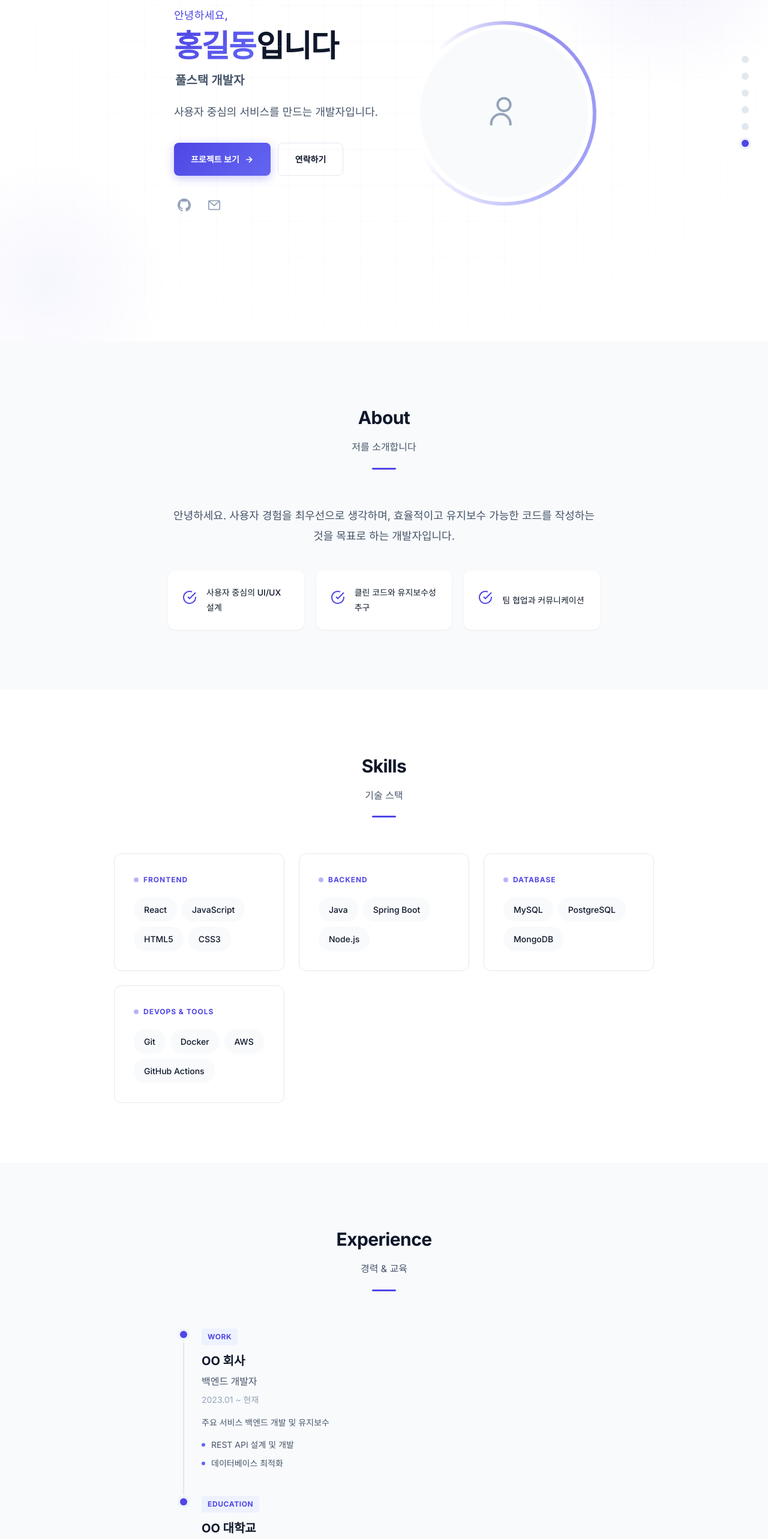
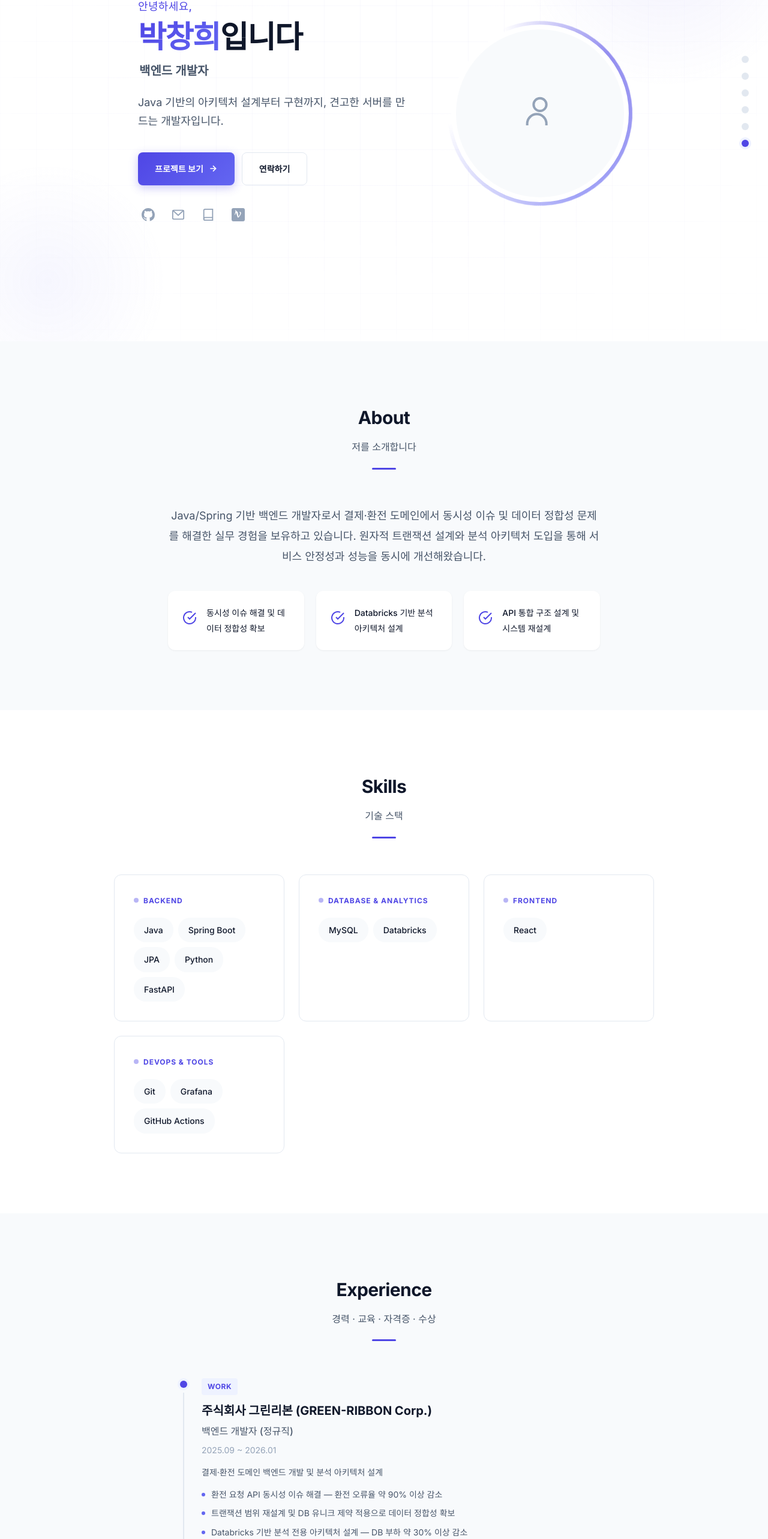
Before and after one commit to WindowisPark/WindowisPark.github.io, a React (Vite) app: page / in a window 1280 px wide. Shown: the part 231-2797 px from the top of the page at 60% size. Built offline with nearby package versions, Linux system fonts and the light colour scheme; a web font is replaced by a local one.

Commit message:
Add real profile data with certificates and awards

```diff
--- a/src/components/Contact/Contact.jsx
+++ b/src/components/Contact/Contact.jsx
@@ -52,6 +52,31 @@ export default function Contact() {
                 <span className={styles.cardValue}>{contact.phone}</span>
               </a>
             )}
+
+            {contact.blog && (
+              <a href={contact.blog} target="_blank" rel="noopener noreferrer" className={styles.card}>
+                <div className={styles.cardIcon}>
+                  <svg width="24" height="24" viewBox="0 0 24 24" fill="none" stroke="currentColor" strokeWidth="2">
+                    <path d="M4 19.5A2.5 2.5 0 016.5 17H20"/>
+                    <path d="M6.5 2H20v20H6.5A2.5 2.5 0 014 19.5v-15A2.5 2.5 0 016.5 2z"/>
+                  </svg>
+                </div>
+                <span className={styles.cardLabel}>Tistory</span>
+                <span className={styles.cardValue}>jose5744</span>
+              </a>
+            )}
+
+            {contact.velog && (
+              <a href={contact.velog} target="_blank" rel="noopener noreferrer" className={styles.card}>
+                <div className={styles.cardIcon}>
+                  <svg width="24" height="24" viewBox="0 0 24 24" fill="currentColor">
+                    <path d="M3 0C1.338 0 0 1.338 0 3v18c0 1.662 1.338 3 3 3h18c1.662 0 3-1.338 3-3V3c0-1.662-1.338-3-3-3H3zm6.883 6.25c.63 0 1.005.3 1.125.9l1.463 8.303c.465-.615.846-1.133 1.146-1.553.465-.66.893-1.418 1.283-2.273.405-.855.608-1.62.608-2.295 0-.405-.113-.727-.338-.968-.21-.255-.608-.577-1.193-.968.705-.33 1.238-.51 1.598-.51.36 0 .705.18 1.035.54.345.345.518.855.518 1.53 0 1.29-.608 2.805-1.823 4.545-.405.585-1.253 1.71-2.543 3.378l-1.838.03L8.21 8.005c-.285.705-.54 1.29-.765 1.755l-1.34 2.843-.6-.225c.63-2.22 1.118-4.215 1.463-5.985.12-.63.18-1.065.18-1.305 0-.27-.075-.48-.225-.63-.15-.165-.42-.345-.81-.54.42-.36.81-.54 1.17-.54l-.4-.128z"/>
+                  </svg>
+                </div>
+                <span className={styles.cardLabel}>Velog</span>
+                <span className={styles.cardValue}>bomboychang</span>
+              </a>
+            )}
           </div>
         </div>
       </div>
--- a/src/components/Experience/Experience.jsx
+++ b/src/components/Experience/Experience.jsx
@@ -3,19 +3,24 @@ import SectionTitle from '../common/SectionTitle';
 import styles from './Experience.module.css';
 
 export default function Experience() {
+  const allItems = [
+    ...profile.experience,
+    ...(profile.certificates || []).map((c) => ({ ...c, type: 'certificate' })),
+    ...(profile.awards || []).map((a) => ({ ...a, type: 'award' })),
+  ];
+
   return (
     <section id="experience" className={styles.section}>
       <div className="container">
-        <SectionTitle title="Experience" subtitle="경력 & 교육" />
+        <SectionTitle title="Experience" subtitle="경력 · 교육 · 자격증 · 수상" />
 
         <div className={styles.timeline}>
           {profile.experience.map((item, i) => (
-            <div key={i} className={styles.item}>
+            <div key={`exp-${i}`} className={styles.item}>
               <div className={styles.marker}>
                 <div className={styles.dot} />
-                {i < profile.experience.length - 1 && <div className={styles.line} />}
+                <div className={styles.line} />
               </div>
-
               <div className={styles.card}>
                 <span className={styles.badge}>
                   {item.type === 'work' ? 'WORK' : 'EDUCATION'}
@@ -35,6 +40,41 @@ export default function Experience() {
             </div>
           ))}
         </div>
+
+        {(profile.certificates?.length > 0 || profile.awards?.length > 0) && (
+          <div className={styles.extras}>
+            {profile.awards?.length > 0 && (
+              <div className={styles.extraGroup}>
+                <h3 className={styles.extraTitle}>수상</h3>
+                <div className={styles.extraCards}>
+                  {profile.awards.map((a, i) => (
+                    <div key={i} className={styles.extraCard}>
+                      <span className={`${styles.badge} ${styles.badgeAward}`}>AWARD</span>
+                      <h4>{a.name}</h4>
+                      <p className={styles.extraDate}>{a.date}</p>
+                      {a.description && <p className={styles.extraDesc}>{a.description}</p>}
+                    </div>
+                  ))}
+                </div>
+              </div>
+            )}
+
+            {profile.certificates?.length > 0 && (
+              <div className={styles.extraGroup}>
+                <h3 className={styles.extraTitle}>자격증</h3>
+                <div className={styles.extraCards}>
+                  {profile.certificates.map((c, i) => (
+                    <div key={i} className={styles.extraCard}>
+                      <span className={`${styles.badge} ${styles.badgeCert}`}>CERTIFICATE</span>
+                      <h4>{c.name}</h4>
+                      <p className={styles.extraDate}>{c.date} · {c.issuer}</p>
+                    </div>
+                  ))}
+                </div>
+              </div>
+            )}
+          </div>
+        )}
       </div>
     </section>
   );
--- a/src/components/Experience/Experience.module.css
+++ b/src/components/Experience/Experience.module.css
@@ -104,6 +104,75 @@
   background: var(--color-primary-light);
 }
 
+/* ========== 수상 & 자격증 ========== */
+.extras {
+  max-width: 680px;
+  margin: 48px auto 0;
+  display: flex;
+  flex-direction: column;
+  gap: 40px;
+}
+
+.extraGroup {}
+
+.extraTitle {
+  font-size: var(--font-size-base);
+  font-weight: 700;
+  color: var(--color-text);
+  margin-bottom: 16px;
+  padding-left: 12px;
+  border-left: 3px solid var(--color-primary);
+}
+
+.extraCards {
+  display: grid;
+  grid-template-columns: repeat(auto-fill, minmax(260px, 1fr));
+  gap: 12px;
+}
+
+.extraCard {
+  background: var(--color-card-bg);
+  border: 1px solid var(--color-border);
+  border-radius: var(--border-radius-sm);
+  padding: 20px;
+  transition: all var(--transition);
+}
+
+.extraCard:hover {
+  border-color: var(--color-primary-light);
+  box-shadow: var(--shadow-sm);
+}
+
+.extraCard h4 {
+  font-size: var(--font-size-sm);
+  font-weight: 600;
+  color: var(--color-text);
+  margin-top: 4px;
+}
+
+.extraDate {
+  font-size: var(--font-size-xs);
+  color: var(--color-text-light);
+  margin-top: 4px;
+}
+
+.extraDesc {
+  font-size: var(--font-size-xs);
+  color: var(--color-text-secondary);
+  margin-top: 6px;
+  line-height: 1.5;
+}
+
+.badgeAward {
+  color: #b45309;
+  background: #fef3c7;
+}
+
+.badgeCert {
+  color: #047857;
+  background: #d1fae5;
+}
+
 @media (max-width: 480px) {
   .marker {
     display: none;
--- a/src/components/Hero/Hero.jsx
+++ b/src/components/Hero/Hero.jsx
@@ -55,6 +55,21 @@ export default function Hero() {
                 </svg>
               </a>
             )}
+            {contact.blog && (
+              <a href={contact.blog} target="_blank" rel="noopener noreferrer" aria-label="Blog">
+                <svg width="22" height="22" viewBox="0 0 24 24" fill="none" stroke="currentColor" strokeWidth="2">
+                  <path d="M4 19.5A2.5 2.5 0 016.5 17H20"/>
+                  <path d="M6.5 2H20v20H6.5A2.5 2.5 0 014 19.5v-15A2.5 2.5 0 016.5 2z"/>
+                </svg>
+              </a>
+            )}
+            {contact.velog && (
+              <a href={contact.velog} target="_blank" rel="noopener noreferrer" aria-label="Velog">
+                <svg width="22" height="22" viewBox="0 0 24 24" fill="currentColor">
+                  <path d="M3 0C1.338 0 0 1.338 0 3v18c0 1.662 1.338 3 3 3h18c1.662 0 3-1.338 3-3V3c0-1.662-1.338-3-3-3H3zm6.883 6.25c.63 0 1.005.3 1.125.9l1.463 8.303c.465-.615.846-1.133 1.146-1.553.465-.66.893-1.418 1.283-2.273.405-.855.608-1.62.608-2.295 0-.405-.113-.727-.338-.968-.21-.255-.608-.577-1.193-.968.705-.33 1.238-.51 1.598-.51.36 0 .705.18 1.035.54.345.345.518.855.518 1.53 0 1.29-.608 2.805-1.823 4.545-.405.585-1.253 1.71-2.543 3.378l-1.838.03L8.21 8.005c-.285.705-.54 1.29-.765 1.755l-1.34 2.843-.6-.225c.63-2.22 1.118-4.215 1.463-5.985.12-.63.18-1.065.18-1.305 0-.27-.075-.48-.225-.63-.15-.165-.42-.345-.81-.54.42-.36.81-.54 1.17-.54l-.4-.128z"/>
+                </svg>
+              </a>
+            )}
           </div>
         </div>
 
--- a/src/data/profile.json
+++ b/src/data/profile.json
@@ -1,60 +1,86 @@
 {
-  "name": "홍길동",
-  "nameEn": "Gildong Hong",
-  "title": "풀스택 개발자",
-  "subtitle": "사용자 중심의 서비스를 만드는 개발자입니다.",
+  "name": "박창희",
+  "nameEn": "Park Changhee",
+  "title": "백엔드 개발자",
+  "subtitle": "Java 기반의 아키텍처 설계부터 구현까지, 견고한 서버를 만드는 개발자입니다.",
   "profileImage": "",
   "contact": {
-    "email": "example@email.com",
-    "phone": "010-0000-0000",
+    "email": "josechang5744@gmail.com",
+    "email2": "jose5744@naver.com",
+    "phone": "010-3027-0894",
     "github": "https://github.com/WindowisPark",
-    "blog": ""
+    "blog": "https://jose5744.tistory.com",
+    "velog": "https://velog.io/@bomboychang/posts"
   },
   "about": {
-    "description": "안녕하세요. 사용자 경험을 최우선으로 생각하며, 효율적이고 유지보수 가능한 코드를 작성하는 것을 목표로 하는 개발자입니다.",
+    "description": "Java/Spring 기반 백엔드 개발자로서 결제·환전 도메인에서 동시성 이슈 및 데이터 정합성 문제를 해결한 실무 경험을 보유하고 있습니다. 원자적 트랜잭션 설계와 분석 아키텍처 도입을 통해 서비스 안정성과 성능을 동시에 개선해왔습니다.",
     "highlights": [
-      "사용자 중심의 UI/UX 설계",
-      "클린 코드와 유지보수성 추구",
-      "팀 협업과 커뮤니케이션"
+      "동시성 이슈 해결 및 데이터 정합성 확보",
+      "Databricks 기반 분석 아키텍처 설계",
+      "API 통합 구조 설계 및 시스템 재설계"
     ]
   },
   "skills": [
     {
-      "category": "Frontend",
-      "items": ["React", "JavaScript", "HTML5", "CSS3"]
+      "category": "Backend",
+      "items": ["Java", "Spring Boot", "JPA", "Python", "FastAPI"]
     },
     {
-      "category": "Backend",
-      "items": ["Java", "Spring Boot", "Node.js"]
+      "category": "Database & Analytics",
+      "items": ["MySQL", "Databricks"]
     },
     {
-      "category": "Database",
-      "items": ["MySQL", "PostgreSQL", "MongoDB"]
+      "category": "Frontend",
+      "items": ["React"]
     },
     {
       "category": "DevOps & Tools",
-      "items": ["Git", "Docker", "AWS", "GitHub Actions"]
+      "items": ["Git", "Grafana", "GitHub Actions"]
     }
   ],
   "experience": [
     {
       "type": "work",
-      "title": "OO 회사",
-      "role": "백엔드 개발자",
-      "period": "2023.01 ~ 현재",
-      "description": "주요 서비스 백엔드 개발 및 유지보수",
+      "title": "주식회사 그린리본 (GREEN-RIBBON Corp.)",
+      "role": "백엔드 개발자 (정규직)",
+      "period": "2025.09 ~ 2026.01",
+      "description": "결제·환전 도메인 백엔드 개발 및 분석 아키텍처 설계",
       "details": [
-        "REST API 설계 및 개발",
-        "데이터베이스 최적화"
+        "환전 요청 API 동시성 이슈 해결 — 환전 오류율 약 90% 이상 감소",
+        "트랜잭션 범위 재설계 및 DB 유니크 제약 적용으로 데이터 정합성 확보",
+        "Databricks 기반 분석 전용 아키텍처 설계 — DB 부하 약 30% 이상 감소",
+        "차병원 산학연 협업 AI 프리스크리닝 프로젝트 API 통합 구조 설계",
+        "hub.green-scout MVP 이후 전체 API 구조 총괄 설계·개발"
       ]
     },
     {
       "type": "education",
-      "title": "OO 대학교",
-      "role": "컴퓨터공학과",
-      "period": "2019.03 ~ 2023.02",
-      "description": "컴퓨터공학 전공",
+      "title": "세종대학교",
+      "role": "지능기전공학부 · 컴퓨터공학과 (복수전공)",
+      "period": "2022.03 ~ 2026.02",
+      "description": "졸업 예정",
+      "details": [
+        "주전공: 스마트기기공학 (인공지능)",
+        "복수전공: 컴퓨터공학과"
+      ]
+    },
+    {
+      "type": "education",
+      "title": "경희대학교",
+      "role": "언론정보학과",
+      "period": "2017.03 ~ 2020.08",
+      "description": "중퇴",
       "details": []
     }
+  ],
+  "certificates": [
+    { "name": "정보처리기사 (필기)", "date": "2025.06", "issuer": "한국산업인력공단" },
+    { "name": "ADsP", "date": "2025.06", "issuer": "한국데이터산업진흥원" },
+    { "name": "SQLD", "date": "2025.06", "issuer": "한국데이터산업진흥원" },
+    { "name": "OPIc IH", "date": "2025.02", "issuer": "영어 비즈니스 레벨" }
+  ],
+  "awards": [
+    { "name": "세종대학교 제11회 SW/AI 해커톤 은상", "date": "2024.12", "description": "RAG 기법을 이용한 세종대학교 연구실 매칭 시스템 및 챗봇 개발" },
+    { "name": "세종대학교 제12회 SW/AI 해커톤 은상", "date": "2025.06", "description": "LangChain 기반 세종대학교 창업 가이드 애플리케이션 개발" }
   ]
 }
```
